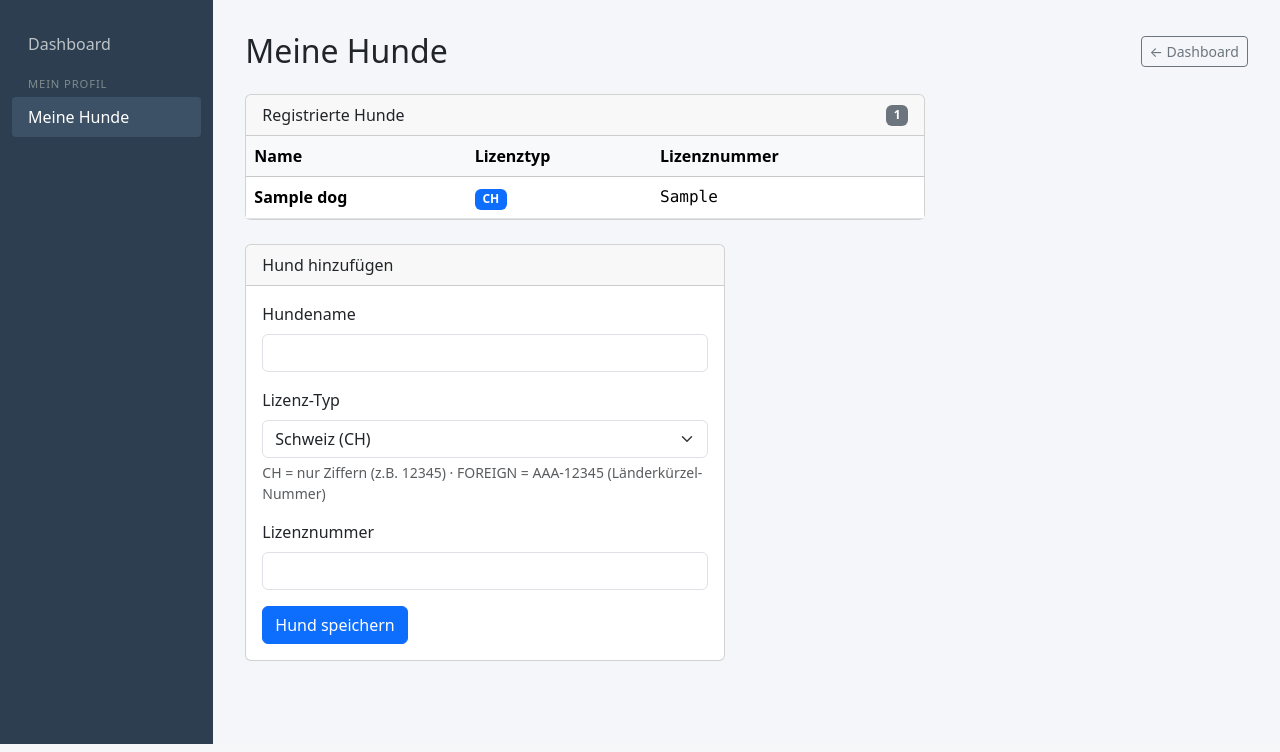
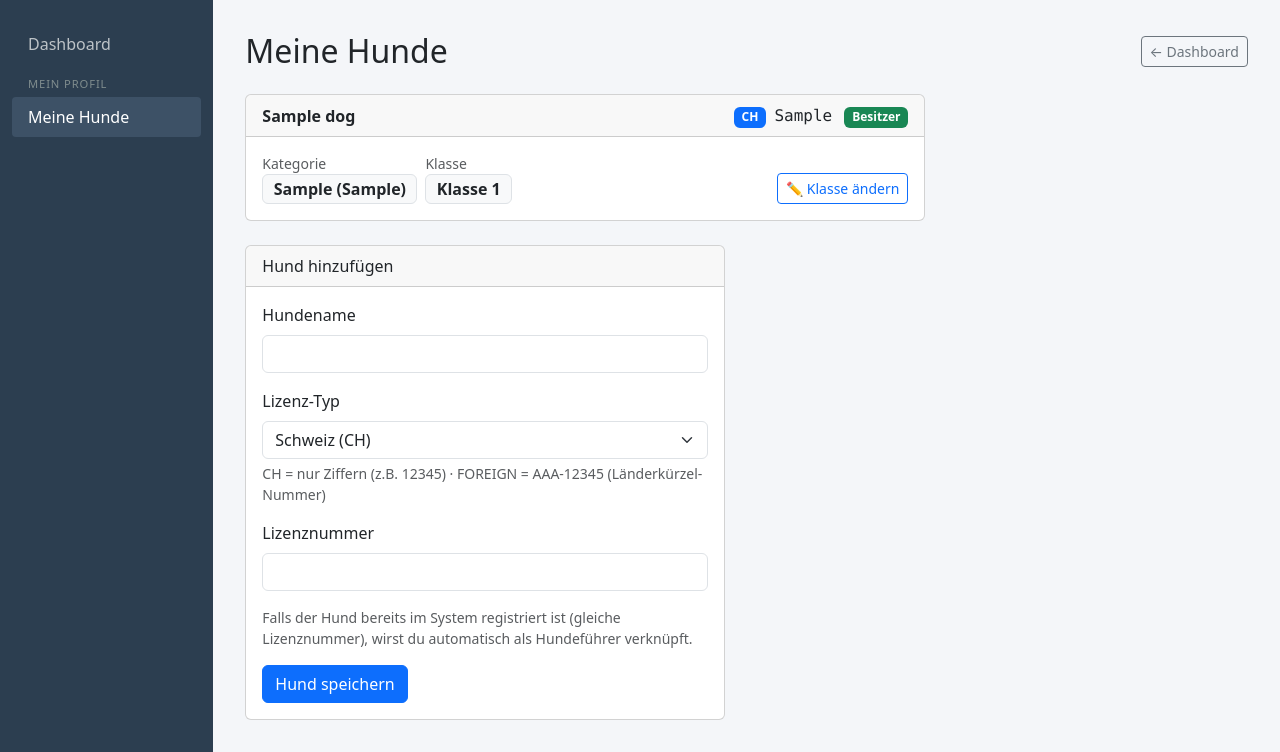
Before and after one commit to christiani93/AgilityPortal, a Flask app: page /club/profile/dogs in a window 1280 px wide. Shown: the part 56-808 px from the top of the page. Run offline with Flask 3, Linux system fonts and the light colour scheme; a user stored in the database is signed in; tables that the repository leaves empty hold one stand-in row (values such as "Sample post").

Commit message:
Add dog category/class with auto-cascade + multi-handler support via DogOwner

```diff
--- a/app/blueprints/club/forms.py
+++ b/app/blueprints/club/forms.py
@@ -106,6 +106,19 @@ class DogForm(FlaskForm):
     submit = SubmitField("Hund speichern")
 
 
+class DogClassForm(FlaskForm):
+    category = SelectField(
+        "Kategorie",
+        choices=[("L", "Large (L)"), ("I", "Intermediate (I)"), ("M", "Medium (M)"), ("S", "Small (S)")],
+    )
+    class_level = SelectField(
+        "Klasse",
+        choices=[("1", "Klasse 1"), ("2", "Klasse 2"), ("3", "Klasse 3")],
+        coerce=int,
+    )
+    submit = SubmitField("Speichern")
+
+
 class EventRegistrationForm(FlaskForm):
     dog_id = SelectField("Hund", coerce=int)
     category_code = SelectField("Kategorie", choices=[("L", "Large (L)"), ("I", "Intermediate (I)"), ("M", "Medium (M)"), ("S", "Small (S)")])
--- a/app/blueprints/club/routes.py
+++ b/app/blueprints/club/routes.py
@@ -10,7 +10,7 @@ from app.extensions import db
 from flask_mail import Message
 from app.extensions import mail
 from app.models import User, Club, Event, EventRun, EventJudge, Judge, PendingRequest, Person, Dog, DogOwner, DogOwnerRole, LicenseKind, Registration, RegistrationStatus
-from .forms import AddUserForm, ChangePasswordForm, EventForm, EventRunForm, JudgeRequestForm, ClubRequestForm, DogForm, EventRegistrationForm
+from .forms import AddUserForm, ChangePasswordForm, EventForm, EventRunForm, JudgeRequestForm, ClubRequestForm, DogForm, DogClassForm, EventRegistrationForm
 
 
 def _send_notify(subject, body):
@@ -629,14 +629,25 @@ def profile_dogs():
     if form.validate_on_submit():
         try:
             license_kind = LicenseKind[form.license_kind.data]
-            existing = db.session.execute(db.select(Dog).filter_by(license_no=form.license_no.data.strip())).scalar_one_or_none()
+            license_no = form.license_no.data.strip()
+            Dog._validate_license_format(license_kind, license_no)
+            existing = db.session.execute(db.select(Dog).filter_by(license_no=license_no)).scalar_one_or_none()
             if existing:
-                flash(_("Ein Hund mit dieser Lizenznummer ist bereits registriert."), "danger")
+                # Prüfen ob bereits verknüpft
+                already = db.session.execute(
+                    db.select(DogOwner).filter_by(dog_id=existing.id, person_id=current_user.person_id)
+                ).scalar_one_or_none()
+                if already:
+                    flash(_("Du bist bereits mit diesem Hund verknüpft."), "info")
+                else:
+                    db.session.add(DogOwner(dog_id=existing.id, person_id=current_user.person_id, role=DogOwnerRole.HANDLER))
+                    db.session.commit()
+                    flash(_("Hund «%(name)s» wurde deinem Profil als Hundeführer hinzugefügt.", name=existing.name), "success")
+                return redirect(url_for("club.profile_dogs"))
             else:
                 dog = Dog(name=form.name.data.strip())
                 dog.license_kind = license_kind
-                dog.license_no = form.license_no.data.strip()
-                Dog._validate_license_format(license_kind, dog.license_no)
+                dog.license_no = license_no
                 db.session.add(dog)
                 db.session.flush()
                 db.session.add(DogOwner(dog_id=dog.id, person_id=current_user.person_id, role=DogOwnerRole.OWNER))
@@ -646,7 +657,49 @@ def profile_dogs():
         except ValueError as e:
             flash(_("Ungültige Lizenznummer: %(error)s", error=str(e)), "danger")
     dogs = current_user.dogs
-    return render_template("club/profile_dogs.html", form=form, dogs=dogs)
+    # Klassen-Formulare je Hund (prefill)
+    class_forms = {}
+    for dog in dogs:
+        cf = DogClassForm(prefix=f"dog_{dog.id}")
+        cf.category.data = dog.category or "L"
+        cf.class_level.data = dog.class_level or 1
+        class_forms[dog.id] = cf
+    return render_template("club/profile_dogs.html", form=form, dogs=dogs, class_forms=class_forms)
+
+
+@club_bp.post("/profile/dogs/<int:dog_id>/class")
+@login_required
+def dog_update_class(dog_id):
+    if not current_user.person:
+        abort(403)
+    dog = db.session.get(Dog, dog_id)
+    if not dog:
+        abort(404)
+    # Nur der Eigentümer darf die Klasse ändern
+    owner = db.session.execute(
+        db.select(DogOwner).filter_by(dog_id=dog_id, person_id=current_user.person_id, role=DogOwnerRole.OWNER)
+    ).scalar_one_or_none()
+    if not owner:
+        abort(403)
+    form = DogClassForm(prefix=f"dog_{dog_id}")
+    if form.validate_on_submit():
+        dog.category = form.category.data
+        dog.class_level = int(form.class_level.data)
+        # Alle offenen Anmeldungen dieses Hundes aktualisieren
+        category_full = _CATEGORY_CODE_MAP.get(dog.category, dog.category)
+        open_regs = db.session.execute(
+            db.select(Registration).filter_by(dog_id=dog_id)
+            .filter(Registration.status.in_([RegistrationStatus.PENDING, RegistrationStatus.SUBMITTED]))
+        ).scalars().all()
+        for reg in open_regs:
+            reg.category_code = category_full
+            reg.class_level = dog.class_level
+        db.session.commit()
+        if open_regs:
+            flash(_("Klasse/Kategorie gespeichert. %(n)s offene Anmeldung(en) wurden aktualisiert.", n=len(open_regs)), "success")
+        else:
+            flash(_("Klasse/Kategorie gespeichert."), "success")
+    return redirect(url_for("club.profile_dogs"))
 
 
 # ---------------------------------------------------------------------------
--- a/app/models.py
+++ b/app/models.py
@@ -126,7 +126,7 @@ class User(UserMixin, db.Model):
     def dogs(self):
         if not self.person:
             return []
-        return [owner.dog for owner in self.person.owners if owner.role.value == "OWNER"]
+        return [owner.dog for owner in self.person.owners]
 
     def set_password(self, password: str) -> None:
         self.password_hash = generate_password_hash(password)
@@ -189,6 +189,8 @@ class Dog(db.Model):
     tka_category_confirmed = db.Column(db.String(20))
     tka_master_checked_at = db.Column(db.DateTime)
     tka_issue_message = db.Column(db.Text)
+    category = db.Column(db.String(1), nullable=True)   # L / I / M / S
+    class_level = db.Column(db.Integer, nullable=True)  # 1 / 2 / 3
     created_at = db.Column(db.DateTime, default=datetime.utcnow, nullable=False)
 
     owners = db.relationship("DogOwner", back_populates="dog", cascade="all, delete-orphan")
--- a/app/templates/club/profile_dogs.html
+++ b/app/templates/club/profile_dogs.html
@@ -7,42 +7,93 @@
   <a href="{{ url_for('club.dashboard') }}" class="btn btn-sm btn-outline-secondary">← {{ _('Dashboard') }}</a>
 </div>
 
-{# Hunde-Tabelle #}
-<div class="card mb-4" style="max-width:680px;">
+{# Hunde-Liste #}
+<div class="mb-4">
+  {% if dogs %}
+    {% for dog in dogs %}
+    {% set owner_rec = dog.owners | selectattr('person_id', 'equalto', current_user.person_id) | first %}
+    {% set is_owner = owner_rec and owner_rec.role.value == 'OWNER' %}
+    <div class="card mb-3" style="max-width:680px;">
       <div class="card-header d-flex justify-content-between align-items-center">
-    <span>{{ _('Registrierte Hunde') }}</span>
-    <span class="badge bg-secondary">{{ dogs | length }}</span>
-  </div>
-  {% if dogs %}
-  <div class="table-responsive">
-    <table class="table table-hover mb-0">
-      <thead class="table-light">
-        <tr>
-          <th>{{ _('Name') }}</th>
-          <th>{{ _('Lizenztyp') }}</th>
-          <th>{{ _('Lizenznummer') }}</th>
-        </tr>
-      </thead>
-      <tbody>
-        {% for dog in dogs %}
-        <tr>
-          <td class="fw-semibold">{{ dog.name }}</td>
-          <td>
+        <span class="fw-semibold">{{ dog.name }}</span>
+        <span>
           {% if dog.license_kind.value == 'CH' %}
             <span class="badge bg-primary">CH</span>
           {% else %}
             <span class="badge bg-secondary">FOREIGN</span>
           {% endif %}
-          </td>
-          <td class="font-monospace">{{ dog.license_no }}</td>
-        </tr>
+          <span class="font-monospace ms-1">{{ dog.license_no }}</span>
+          {% if is_owner %}
+            <span class="badge bg-success ms-2">{{ _('Besitzer') }}</span>
+          {% else %}
+            <span class="badge bg-info ms-2">{{ _('Hundeführer') }}</span>
+          {% endif %}
+        </span>
+      </div>
+      <div class="card-body">
+        <div class="row align-items-end g-2">
+          <div class="col-auto">
+            <small class="text-muted d-block">{{ _('Kategorie') }}</small>
+            {% if dog.category %}
+              <span class="badge bg-light text-dark border fs-6">
+                {{ {'L':'Large','I':'Intermediate','M':'Medium','S':'Small'}.get(dog.category, dog.category) }}
+                ({{ dog.category }})
+              </span>
+            {% else %}
+              <span class="text-muted fst-italic">{{ _('nicht gesetzt') }}</span>
+            {% endif %}
+          </div>
+          <div class="col-auto">
+            <small class="text-muted d-block">{{ _('Klasse') }}</small>
+            {% if dog.class_level %}
+              <span class="badge bg-light text-dark border fs-6">{{ _('Klasse') }} {{ dog.class_level }}</span>
+            {% else %}
+              <span class="text-muted fst-italic">{{ _('nicht gesetzt') }}</span>
+            {% endif %}
+          </div>
+          {% if is_owner %}
+          <div class="col-auto ms-auto">
+            <button class="btn btn-sm btn-outline-primary"
+                    type="button"
+                    data-bs-toggle="collapse"
+                    data-bs-target="#edit-class-{{ dog.id }}">
+              ✏️ {{ _('Klasse ändern') }}
+            </button>
+          </div>
+          {% endif %}
+        </div>
+
+        {% if is_owner and class_forms[dog.id] is defined %}
+        <div class="collapse mt-3" id="edit-class-{{ dog.id }}">
+          <form method="post" action="{{ url_for('club.dog_update_class', dog_id=dog.id) }}">
+            {{ class_forms[dog.id].hidden_tag() }}
+            <div class="row g-2 align-items-end">
+              <div class="col-auto">
+                {{ class_forms[dog.id].category.label(class="form-label mb-1") }}
+                {{ class_forms[dog.id].category(class="form-select form-select-sm") }}
+              </div>
+              <div class="col-auto">
+                {{ class_forms[dog.id].class_level.label(class="form-label mb-1") }}
+                {{ class_forms[dog.id].class_level(class="form-select form-select-sm") }}
+              </div>
+              <div class="col-auto">
+                <button type="submit" class="btn btn-sm btn-success">{{ _('Speichern') }}</button>
+              </div>
+            </div>
+            <small class="text-muted mt-1 d-block">
+              {{ _('Offene Anmeldungen werden automatisch angepasst.') }}
+            </small>
+          </form>
+        </div>
+        {% endif %}
+      </div>
+    </div>
     {% endfor %}
-      </tbody>
-    </table>
-  </div>
   {% else %}
+  <div class="card" style="max-width:680px;">
     <div class="card-body text-center text-muted py-4">
       {{ _('Noch keine Hunde registriert.') }}
+    </div>
   </div>
   {% endif %}
 </div>
@@ -74,6 +125,9 @@
         <div class="invalid-feedback">{{ err }}</div>
         {% endfor %}
       </div>
+      <div class="form-text text-muted mb-3">
+        {{ _('Falls der Hund bereits im System registriert ist (gleiche Lizenznummer), wirst du automatisch als Hundeführer verknüpft.') }}
+      </div>
       {{ form.submit(class="btn btn-primary") }}
     </form>
   </div>
```
Also changed, not shown: migrations/versions/f6a3b8c9d2e1_add_dog_category_class.py (added, +24 -0 lines). Lines whose indentation alone changed are shown as unchanged.
